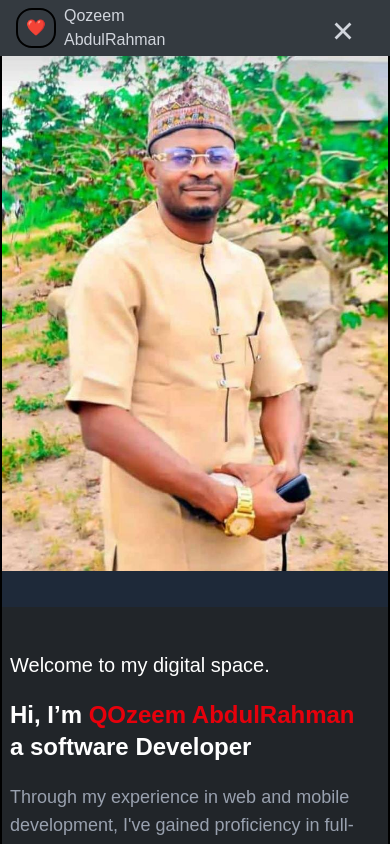
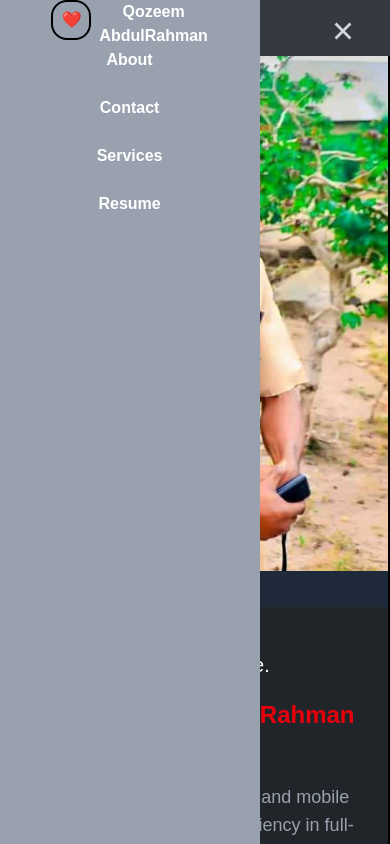
Before and after one commit to Oladele001/portfoliowithnext, a Next.js app: page / in a window 390 px wide. Both pictures are taken after a click on the element 343 px from the left and 28 px from the top of the page. Shown: the top 844 px of the page. Built offline with nearby package versions, Linux system fonts and the light colour scheme.

Commit message:
mobile nav was activated

```diff
--- a/app/Component/Nav.jsx
+++ b/app/Component/Nav.jsx
@@ -1,44 +1,68 @@
-"use client"
-import React from 'react'
-import { useState } from 'react';
+"use client";
+import React from "react";
+import { useState } from "react";
 import { IoReorderThree } from "react-icons/io5";
 import { IoCloseSharp } from "react-icons/io5";
 
 const Nav = () => {
   const [IsOpen, setIsOpen] = useState(false);
-    const toggleMenu = () =>{
+  const toggleMenu = () => {
     setIsOpen(!IsOpen);
   };
   return (
     <div>
-        <nav className='h-14 w-full bg-[#343a40] fixed top-0 text-gray-300 flex justify-between p-4 pl-4 pr-8 md:bg-red-400 lg:bg-green-600'>
-            <div className='flex items-center gap-2'>
-                <div className='size-10 border-2 border-black rounded-2xl flex items-center justify-center'>
+      <nav className="h-14 w-full bg-[#343a40] fixed top-0 text-gray-300 flex justify-between p-4 pl-4 pr-8 md:bg-red-400 lg:bg-green-600">
+        <div className="flex items-center gap-2">
+          <div className="size-10 border-2 border-black rounded-2xl flex items-center justify-center">
             ❤️
           </div>
           <div>
             Qozeem <br /> AbdulRahman
           </div>
         </div>
-            <div className=' gap-3 hidden md:flex'>
-                <a href="" className='capitalize '>About</a>
+        <div className=" gap-3 hidden md:flex">
+          <a href="" className="capitalize ">
+            About
+          </a>
           <a href="">Contact</a>
           <a href="">Services</a>
           <a href="">Resume</a>
         </div>
         {!IsOpen && (
-                <div onClick={toggleMenu} className='cursor-pointer md:hidden'>
+          <div onClick={toggleMenu} className="cursor-pointer md:hidden left-0">
             <IoReorderThree size={30} />
           </div>
         )}
         {IsOpen && (
-                <div onClick={toggleMenu} className='cursor-pointer md:hidden'>
+          <div onClick={toggleMenu} className="cursor-pointer md:hidden">
             <IoCloseSharp size={30} />
           </div>
         )}
+        {IsOpen ? (
+          <div className="w-2/3 ease-in h-full duration-1000 flex flex-col text-center items-center bg-gray-400 text-white font-bold overflow-y-hidden top-0 left-0 z-10 fixed">
+            <div className="flex justify-start gap-2">
+              <div className="size-10 border-2 border-black rounded-2xl flex items-center justify-center">
+                ❤️
+              </div>
+              <div>
+                Qozeem <br /> AbdulRahman
+              </div>
+            </div>
+            <div className="flex flex-col gap-6">
+            <a href="" className="capitalize ">
+              About
+            </a>
+            <a href="">Contact</a>
+            <a href="">Services</a>
+            <a href="">Resume</a>
+            </div>
+          </div>
+        ) : (
+          <div className="w-2/3 ease-in h-full duration-1000 flex flex-col text-center items-center bg-gray-400 text-white font-bold overflow-y-hidden top-0 left-[-150%] z-10 fixed" ></div>
+        )}
       </nav>
     </div>
-  )
-}
+  );
+};
 
-export default Nav
+export default Nav;
```
Lines whose indentation alone changed are shown as unchanged.
